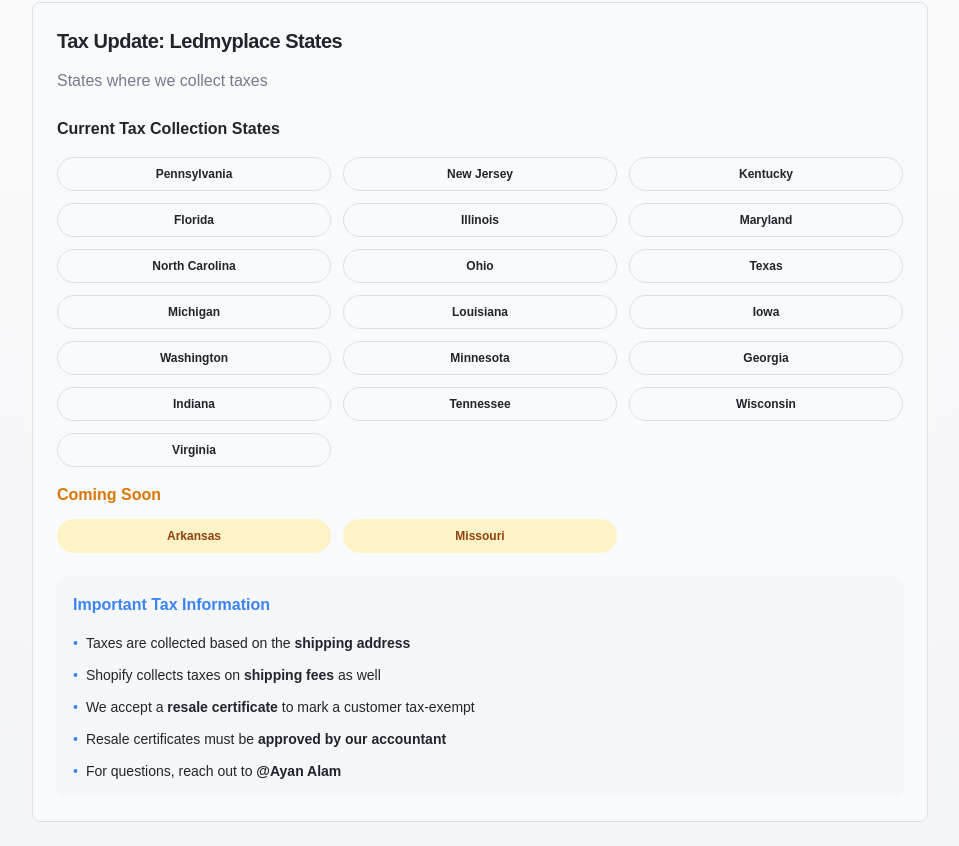
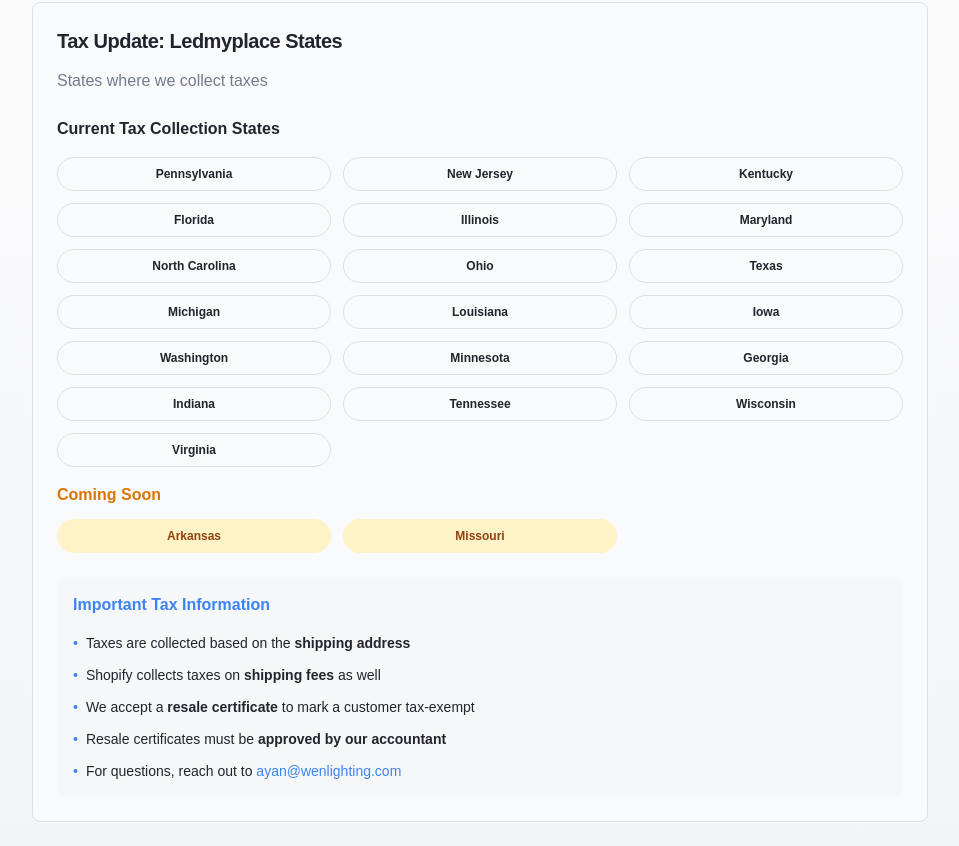
Before and after one commit to ehalilitambayanph/lmptraining, a React (Vite) app: page /tax-update in a window 1280 px wide. Shown: the part 175-1021 px from the top of the page, without its empty margins (160-1119 px from the left). Built offline with nearby package versions, Linux system fonts and the light colour scheme; the HTML template or start-up script is replaced by a standard one; a web font is replaced by a local one.

Commit message:
Update contact email

```diff
--- a/src/pages/TaxUpdate.tsx
+++ b/src/pages/TaxUpdate.tsx
@@ -126,7 +126,7 @@ export default function TaxUpdate() {
                 </div>
                 <div className="flex items-start gap-2">
                   <span className="text-primary font-medium">•</span>
-                  <span>For questions, reach out to <strong>@Ayan Alam</strong></span>
+                  <span>For questions, reach out to <a href="mailto:ayan@wenlighting.com" className="font-medium text-primary hover:underline select-all">ayan@wenlighting.com</a></span>
                 </div>
               </div>
             </div>
```
